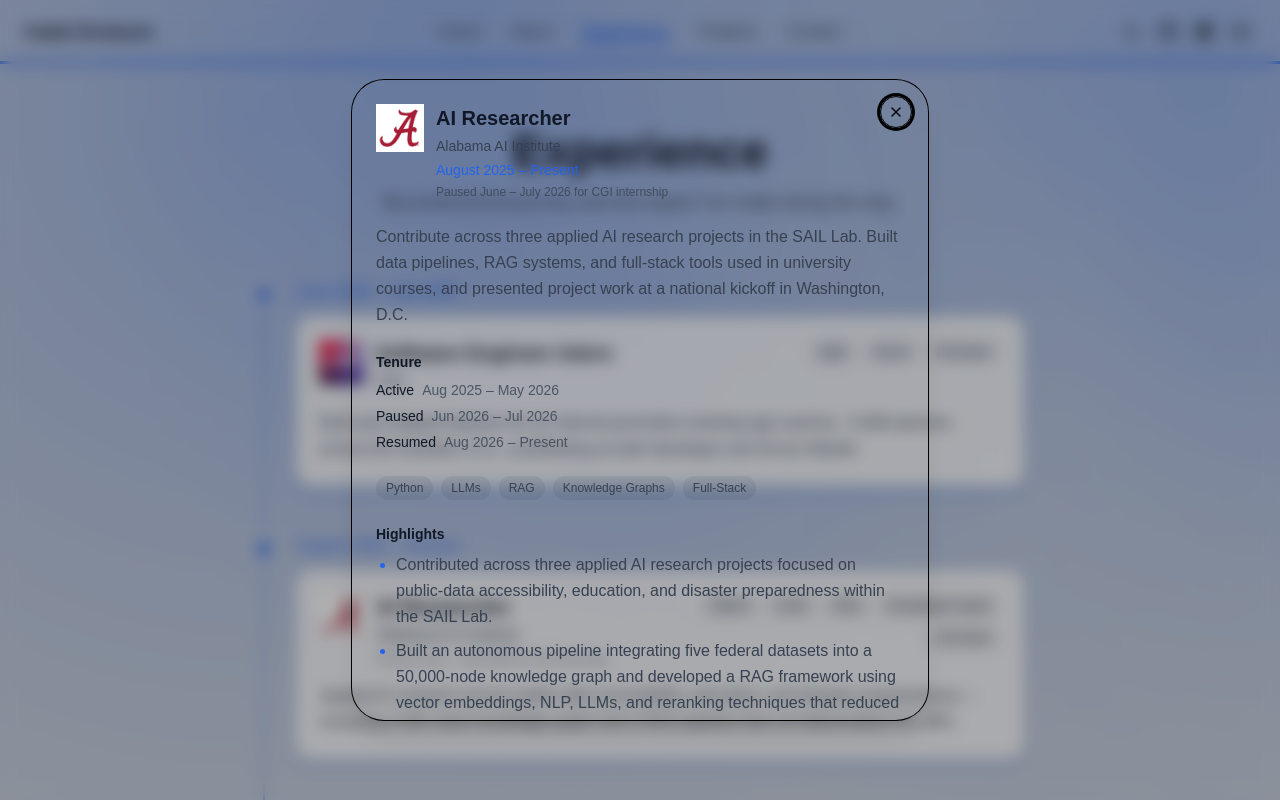
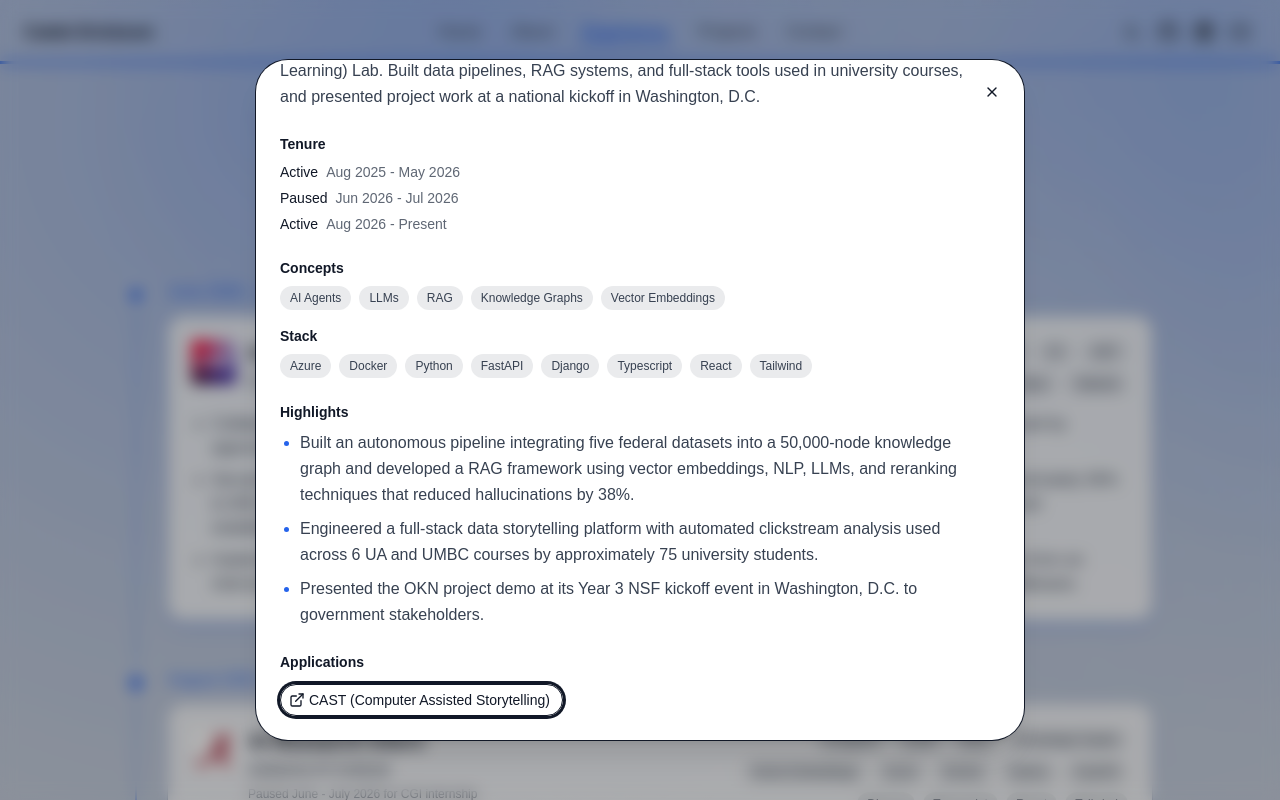
Before and after one commit to CalebErickson21/Portfolio, a React (Vite) app in the folder frontend/: page /experience/ai-research-internship in a window 1280 px wide. Shown: the top 800 px of the page. Built offline with nearby package versions, Linux system fonts and the light colour scheme.

Commit message:
Experience page base

```diff
--- a/frontend/src/components/ExperienceDialog.tsx
+++ b/frontend/src/components/ExperienceDialog.tsx
@@ -1,4 +1,4 @@
-import { Building2 } from "lucide-react";
+import { Building2, ExternalLink } from "lucide-react";
 
 import {
 	Dialog,
@@ -7,6 +7,7 @@
 	DialogHeader,
 	DialogTitle,
 } from "@/components/ui/dialog";
+import { outlineLinkClass } from "@/utils/Classes";
 import type { ExperienceInterface } from "@/utils/Types";
 
 type ExperienceDialogPropsType = {
@@ -15,15 +16,12 @@
 	onOpenChange: (open: boolean) => void;
 };
 
-export const ExperienceDialog = ({
-	experience,
-	open,
-	onOpenChange,
-}: ExperienceDialogPropsType) => {
+export const ExperienceDialog = ({ experience, open, onOpenChange }: ExperienceDialogPropsType) => {
 	return (
 		<Dialog open={open} onOpenChange={onOpenChange}>
-			<DialogContent className="max-h-[min(90dvh,40rem)] overflow-y-auto sm:max-w-xl">
-				<DialogHeader className="pr-8">
+			<DialogContent className="max-h-[85vh] w-full gap-0 overflow-hidden bg-surface p-0 text-text-primary sm:max-w-3xl">
+				<div className="max-h-[85vh] space-y-6 overflow-y-auto px-6 py-6 pr-14">
+					<DialogHeader>
 						<div className="flex items-start gap-3">
 							<div className="flex size-12 shrink-0 items-center justify-center overflow-hidden rounded-xl bg-brand-accent/10 text-brand-accent">
 								{experience.icon ? (
@@ -41,7 +39,7 @@
 									{experience.title}
 								</DialogTitle>
 								<p className="mt-1 text-text-secondary">{experience.company}</p>
-							<p className="mt-1 text-sm font-medium text-brand-accent">
+								<p className="mt-1 text-sm font-medium text-text-secondary">
 									{experience.date}
 								</p>
 								{experience.note && (
@@ -71,16 +69,24 @@
 										<span className="font-medium text-text-primary">
 											{segment.label}
 										</span>
-									<span className="text-text-secondary/80">{segment.range}</span>
+										<span className="text-text-secondary/80">
+											{segment.range}
+										</span>
 									</li>
 								))}
 							</ul>
 						</div>
 					)}
 
-				{experience.tech && experience.tech.length > 0 && (
-					<ul className="flex flex-wrap gap-2">
-						{experience.tech.map((tag) => (
+					{(experience.tech?.concepts?.length || experience.tech?.stack?.length) && (
+						<div className="space-y-4">
+							{experience.tech?.concepts && experience.tech.concepts.length > 0 && (
+								<div>
+									<h3 className="text-sm font-semibold text-text-primary">
+										Concepts
+									</h3>
+									<ul className="mt-2 flex flex-wrap gap-2">
+										{experience.tech.concepts.map((tag) => (
 											<li
 												key={tag}
 												className="rounded-full bg-text-secondary/10 px-2.5 py-1 text-xs text-text-secondary"
@@ -89,6 +95,26 @@
 											</li>
 										))}
 									</ul>
+								</div>
+							)}
+							{experience.tech?.stack && experience.tech.stack.length > 0 && (
+								<div>
+									<h3 className="text-sm font-semibold text-text-primary">
+										Stack
+									</h3>
+									<ul className="mt-2 flex flex-wrap gap-2">
+										{experience.tech.stack.map((tag) => (
+											<li
+												key={tag}
+												className="rounded-full bg-text-secondary/10 px-2.5 py-1 text-xs text-text-secondary"
+											>
+												{tag}
+											</li>
+										))}
+									</ul>
+								</div>
+							)}
+						</div>
 					)}
 
 					{experience.highlights.length > 0 && (
@@ -101,6 +127,30 @@
 							</ul>
 						</div>
 					)}
+
+					{experience.productionLinks && experience.productionLinks.length > 0 && (
+						<div>
+							<h3 className="text-sm font-semibold text-text-primary">
+								Applications
+							</h3>
+							<ul className="mt-3 flex flex-wrap gap-2">
+								{experience.productionLinks.map((link) => (
+									<li key={link.url}>
+										<a
+											href={link.url}
+											target="_blank"
+											rel="noopener noreferrer"
+											className={outlineLinkClass}
+										>
+											<ExternalLink data-icon="inline-start" />
+											{link.label}
+										</a>
+									</li>
+								))}
+							</ul>
+						</div>
+					)}
+				</div>
 			</DialogContent>
 		</Dialog>
 	);
--- a/frontend/src/components/ExperienceTimelineItem.tsx
+++ b/frontend/src/components/ExperienceTimelineItem.tsx
@@ -2,6 +2,7 @@
 import { Link } from "react-router";
 
 import { BlurFade } from "@/components/ui/blur-fade";
+import { getExperienceTechTags } from "@/data/Experience";
 import { surfacePanelClass } from "@/utils/Classes";
 import { cn } from "@/lib/utils";
 import type { ExperienceInterface } from "@/utils/Types";
@@ -17,6 +18,8 @@
 	isLast = false,
 	delay = 0,
 }: ExperienceTimelineItemPropsType) => {
+	const techTags = getExperienceTechTags(experience.tech);
+
 	return (
 		<li className="relative flex gap-4 sm:gap-6">
 			{/* Timeline rail */}
@@ -25,17 +28,20 @@
 					aria-hidden
 					className="z-10 mt-1.5 size-3 shrink-0 rounded-full bg-brand-accent ring-4 ring-background sm:mt-2 sm:size-3.5"
 				/>
-				{!isLast && (
-					<span
-						aria-hidden
-						className="absolute top-5 bottom-0 w-0.5 bg-brand-accent/40 sm:top-6"
-					/>
-				)}
+				<span
+					aria-hidden
+					className={cn(
+						"absolute top-5 w-0.5 sm:top-6",
+						isLast
+							? "bottom-0 bg-linear-to-b from-brand-accent/40 to-transparent"
+							: "bottom-0 bg-brand-accent/40",
+					)}
+				/>
 			</div>
 
 			{/* Date + card */}
 			<BlurFade
-				className="min-w-0 flex-1 pb-10 sm:pb-12"
+				className={cn("min-w-0 flex-1", isLast ? "pb-16 sm:pb-20" : "pb-10 sm:pb-12")}
 				inView
 				direction="up"
 				offset={16}
@@ -82,9 +88,9 @@
 							</div>
 						</div>
 
-						{experience.tech && experience.tech.length > 0 && (
+						{techTags.length > 0 && (
 							<ul className="flex flex-wrap gap-2 sm:max-w-[45%] sm:justify-end">
-								{experience.tech.map((tag) => (
+								{techTags.map((tag) => (
 									<li
 										key={tag}
 										className="rounded-full bg-text-secondary/10 px-2.5 py-1 text-xs text-text-secondary"
@@ -96,9 +102,11 @@
 						)}
 					</div>
 
-					<p className="mt-4 text-sm leading-relaxed text-text-secondary sm:text-base">
-						{experience.summary}
-					</p>
+					<ul className="mt-4 list-disc space-y-2 pl-5 text-sm text-text-secondary marker:text-text-primary sm:text-base">
+						{experience.highlights.map((highlight) => (
+							<li key={highlight}>{highlight}</li>
+						))}
+					</ul>
 				</Link>
 			</BlurFade>
 		</li>
--- a/frontend/src/components/FeaturedProjects.tsx
+++ b/frontend/src/components/FeaturedProjects.tsx
@@ -45,11 +45,11 @@
 					id="featured-projects-heading"
 					className="mt-2 text-3xl font-semibold text-text-primary sm:text-4xl"
 				>
-					Projects I&apos;m proud of
+					Projects I'm proud of
 				</h2>
 				<p className="mt-2 text-md text-text-secondary">
-					A couple of recent builds I&apos;m proud of! Explore the live apps, source, or
-					full write-ups.
+					A couple of recent builds I'm proud of! Explore the live apps, source, or full
+					write-ups.
 				</p>
 			</div>
 
--- a/frontend/src/components/Footer.tsx
+++ b/frontend/src/components/Footer.tsx
@@ -18,11 +18,11 @@
 			{/* CTA section */}
 			<div className="border-t border-text-secondary/15 bg-surface/50 px-6 py-10 text-center backdrop-blur-sm sm:px-10 sm:py-12">
 				<h2 className="text-3xl font-semibold tracking-tight text-text-primary sm:text-4xl">
-					Let&apos;s build something great.
+					Let's build something great.
 				</h2>
 				<p className="mx-auto mt-4 max-w-xl text-base leading-relaxed text-text-secondary sm:text-lg">
-					Whether you have a project, opportunity, or just want to connect, I&apos;d love
-					to hear from you.
+					Whether you have a project, opportunity, or just want to connect, I'd love to
+					hear from you.
 				</p>
 
 				<div className="mt-6 flex flex-wrap items-center justify-center gap-2">
--- a/frontend/src/components/SkillsCloud.tsx
+++ b/frontend/src/components/SkillsCloud.tsx
@@ -28,6 +28,7 @@
 	{ id: "dotnet", label: ".NET", category: "frameworks", icon: "dotnet" },
 	{ id: "tailwind", label: "Tailwind CSS", category: "frameworks", icon: "tailwindcss" },
 	{ id: "pandas", label: "Pandas", category: "frameworks", icon: "pandas" },
+	{ id: "polars", label: "Polars", category: "frameworks", icon: "polars" },
 	{ id: "numpy", label: "NumPy", category: "frameworks", icon: "numpy" },
 	{ id: "scikit-learn", label: "Scikit-learn", category: "frameworks", icon: "scikitlearn" },
 
--- a/frontend/src/data/Experience.ts
+++ b/frontend/src/data/Experience.ts
@@ -1,48 +1,70 @@
 import cgiLogo from "@/assets/CgiLogo.jpg";
 import alabamaLogo from "@/assets/AlabamaLogo.png";
-import type { ExperienceInterface } from "@/utils/Types";
+import quanthubLogo from "@/assets/quantHubLogo.jpg";
+import type { ExperienceInterface, ExperienceTechInterface } from "@/utils/Types";
 
 export const experiences: ExperienceInterface[] = [
 	{
 		id: "cgi-internship",
 		title: "Software Engineer Intern",
 		company: "CGI",
-		date: "June 2026 – July 2026",
+		date: "June 2026 - July 2026",
 		featured: true,
 		icon: cgiLogo,
 		summary:
 			"Built and shipped features for an internal promotion-tracking app used by ~2,000 partners across the Southern U.S., contributing as both developer and Scrum Master.",
 		description:
-			"Joined a 10-person intern team delivering a new version of CGI’s internal promotion-tracking application. Worked across Agile ceremonies—requirements, implementation, QA, and client feedback—while also leading one sprint as Scrum Master.",
-		tech: ["Agile", "Scrum", "Full-Stack"],
+			"Collaborate with a 10-person intern team delivering a new version of CGI's internal promotion-tracking application. Worked across 3 2-week Agile sprints including requirements gathering, implementation, QA, and client feedback, while also leading one sprint as Scrum Master.",
+		tech: {
+			concepts: ["Agile", "Scrum", "Client Consulting"],
+			stack: ["SQL", "C#", ".NET", "Typescript", "React", "Tailwind"],
+		},
 		highlights: [
 			"Collaborated with a 10-person intern team to develop a new version of an internal promotion-tracking application used by approximately 2,000 CGI partners across the Southern United States.",
-			"Contributed as a developer during 2 of 3 two-week Agile sprints, supporting requirements gathering, implementation, QA testing, client feedback, and iteration.",
-			"Served as Scrum Master for 1 sprint, increasing backlog completion from approximately 56% to 90% while the sprint backlog grew by approximately 80%, compared to the previous sprint.",
+			"Served as Scrum Master during Sprint 2 of three two-week Agile sprints, increasing backlog completion from approximately 56% to 90% despite an approximately 80% larger backlog by clarifying acceptance criteria, eliminating duplicate work, and establishing development standards.",
+			"Implemented role-based access control for 3 user types following the principle of least privilege, retrieving role data from an internal company API and enforcing permissions through protected frontend routes and backend authorization middleware.",
 		],
 	},
 	{
 		id: "ai-research-internship",
-		title: "AI Researcher",
+		title: "AI Research Intern",
 		company: "Alabama AI Institute",
-		date: "August 2025 – Present",
+		date: "August 2025 - Present",
 		featured: true,
-		note: "Paused June – July 2026 for CGI internship",
+		note: "Paused June - July 2026 for CGI internship",
 		icon: alabamaLogo,
 		summary:
-			"Applied AI research across public-data accessibility, education, and disaster preparedness—including a 50k-node knowledge graph and a RAG pipeline that cut hallucinations by 38%.",
+			"Applied AI research across public health data accessibility, data storytelling education, and disaster preparedness, including a 50k-node knowledge graph, RAG pipeline that cut hallucinations by 38%, and data storytelling application in use in 8 college courses.",
 		description:
-			"Contribute across three applied AI research projects in the SAIL Lab. Built data pipelines, RAG systems, and full-stack tools used in university courses, and presented project work at a national kickoff in Washington, D.C.",
-		tech: ["Python", "LLMs", "RAG", "Knowledge Graphs", "Full-Stack"],
+			"Contribute across three applied AI research projects in the SAIL (Sensor Automated Intelligent Learning) Lab. Built data pipelines, RAG systems, and full-stack tools used in university courses, and presented project work at a national kickoff in Washington, D.C.",
+		tech: {
+			concepts: ["AI Agents", "LLMs", "RAG", "Knowledge Graphs", "Vector Embeddings"],
+			stack: [
+				"Azure",
+				"Docker",
+				"Python",
+				"FastAPI",
+				"Django",
+				"Typescript",
+				"React",
+				"Tailwind",
+			],
+		},
 		tenure: [
-			{ label: "Active", range: "Aug 2025 – May 2026" },
-			{ label: "Paused", range: "Jun 2026 – Jul 2026" },
-			{ label: "Resumed", range: "Aug 2026 – Present" },
+			{ label: "Active", range: "Aug 2025 - May 2026" },
+			{ label: "Paused", range: "Jun 2026 - Jul 2026" },
+			{ label: "Active", range: "Aug 2026 - Present" },
 		],
 		highlights: [
-			"Contributed across three applied AI research projects focused on public-data accessibility, education, and disaster preparedness within the SAIL Lab.",
 			"Built an autonomous pipeline integrating five federal datasets into a 50,000-node knowledge graph and developed a RAG framework using vector embeddings, NLP, LLMs, and reranking techniques that reduced hallucinations by 38%.",
-			"Engineered a full-stack storytelling platform used across six university courses by approximately 75 users, while also developing AI-driven flood-preparedness workflows and presenting the OKN project demo at its Year 3 kickoff event in Washington, D.C.",
+			"Engineered a full-stack data storytelling platform with automated clickstream analysis used across 6 UA and UMBC courses by approximately 75 university students.",
+			"Presented the OKN project demo at its Year 3 NSF kickoff event in Washington, D.C. to government stakeholders.",
+		],
+		productionLinks: [
+			{
+				label: "CAST (Computer Assisted Storytelling)",
+				url: "https://cast-storystudio.com/",
+			},
 		],
 	},
 	{
@@ -50,12 +72,17 @@
 		title: "Software Industry Project",
 		company: "QuantHub",
 		date: "August 2025 - December 2025",
+		note: "Concurrent with AI Research @ Alabama AI Institute",
 		featured: false,
+		icon: quanthubLogo,
 		summary:
 			"Developed a Dockerized data pipeline that scraped, normalized, and stored university enrollment data while supporting market research on opportunities for integrating AI education into university curricula.",
 		description:
 			"Built an automated web-scraping pipeline for University of Alabama course enrollment data using Python and Selenium. Processed course sections across multiple semesters, normalized the results into a searchable relational database, and conducted market research to identify high-impact opportunities for incorporating QuantHub's AI lessons into university programs.",
-		tech: ["Python", "Selenium", "Docker", "SQL", "Web Scraping"],
+		tech: {
+			concepts: ["Web Scraping"],
+			stack: ["Python", "Selenium", "Docker", "SQL"],
+		},
 		highlights: [
 			"Built a Dockerized web scraper that extracted enrollment data from 41,467 course sections across five semesters at the University of Alabama.",
 			"Normalized 14,083 course records spanning 153 academic subjects and loaded them into a fully searchable SQL relational database.",
@@ -69,3 +96,9 @@
 
 export const getFeaturedExperiences = (): ExperienceInterface[] =>
 	experiences.filter((experience) => experience.featured);
+
+/** Flat pill list for timeline cards — concepts first, then stack */
+export const getExperienceTechTags = (tech?: ExperienceTechInterface): string[] => [
+	...(tech?.concepts ?? []),
+	...(tech?.stack ?? []),
+];
--- a/frontend/src/pages/About.tsx
+++ b/frontend/src/pages/About.tsx
@@ -113,12 +113,12 @@
 							About Me
 						</h1>
 						<p className="mt-5 max-w-xl leading-relaxed text-text-secondary sm:text-lg">
-							I&apos;m a software engineer who enjoys building thoughtful products,
-							from polished interfaces to reliable backend systems. I care about
-							clarity, craft, and shipping work that holds up in the real world.
+							I'm a software engineer who enjoys building thoughtful products, from
+							polished interfaces to reliable backend systems. I care about clarity,
+							craft, and shipping work that holds up in the real world.
 						</p>
 						<p className="mt-4 max-w-xl leading-relaxed text-text-secondary sm:text-lg">
-							Outside of code, I&apos;m usually training, playing intramural sports,
+							Outside of code, I'm usually training, playing intramural sports,
 							practicing guitar, or building side projects that satisfy my curiosity.
 						</p>
 
--- a/frontend/src/pages/Experience.tsx
+++ b/frontend/src/pages/Experience.tsx
@@ -11,7 +11,7 @@
 			aria-labelledby="experience-heading"
 		>
 			<BlurFade delay={0.1} duration={0.7} direction="up" offset={16}>
-				<div className="mx-auto max-w-3xl text-center">
+				<div className="mx-auto max-w-5xl text-center">
 					<h1
 						id="experience-heading"
 						className="text-3xl font-semibold text-text-primary sm:text-4xl lg:text-5xl"
@@ -19,12 +19,12 @@
 						Experience
 					</h1>
 					<p className="mt-3 text-text-secondary sm:text-lg">
-						My professional journey and the impact I&apos;ve made along the way.
+						My professional journey and the impact I've made along the way.
 					</p>
 				</div>
 			</BlurFade>
 
-			<ol className="mx-auto mt-12 w-full max-w-3xl list-none sm:mt-16">
+			<ol className="mx-auto mt-12 w-full max-w-5xl list-none sm:mt-16">
 				{experiences.map((experience, index) => (
 					<ExperienceTimelineItem
 						key={experience.id}
--- a/frontend/src/pages/Home.tsx
+++ b/frontend/src/pages/Home.tsx
@@ -26,10 +26,10 @@
 				<div className="flex flex-1 flex-col items-center justify-center px-6 py-10 text-center sm:px-10 md:items-start md:text-left lg:px-16 xl:px-24">
 					<BlurFade delay={0.15} duration={0.75} direction="up" offset={18}>
 						<p className="text-xl font-medium tracking-wide text-brand-accent">
-							Hi! I&apos;m Caleb Erickson
+							Hi! I'm Caleb Erickson
 						</p>
 						<h1 className="mt-3 text-3xl font-semibold text-text-primary sm:text-4xl lg:text-5xl">
-							<span className="block text-text-secondary">I&apos;m {article}</span>
+							<span className="block text-text-secondary">I'm {article}</span>
 							<TypingAnimation
 								words={roles}
 								loop
--- a/frontend/src/pages/NotFound.tsx
+++ b/frontend/src/pages/NotFound.tsx
@@ -8,7 +8,7 @@
 				Page not found
 			</h1>
 			<p className="mt-3 max-w-md text-text-secondary">
-				That page doesn&apos;t exist or may have moved. Head back home to keep exploring.
+				That page doesn't exist or may have moved. Head back home to keep exploring.
 			</p>
 			<InteractiveHoverButton to="/" className="mt-8">
 				Back to home
```
Also changed, not shown: frontend/src/utils/Types.ts (+12 -3 lines). Lines whose indentation alone changed are shown as unchanged.
